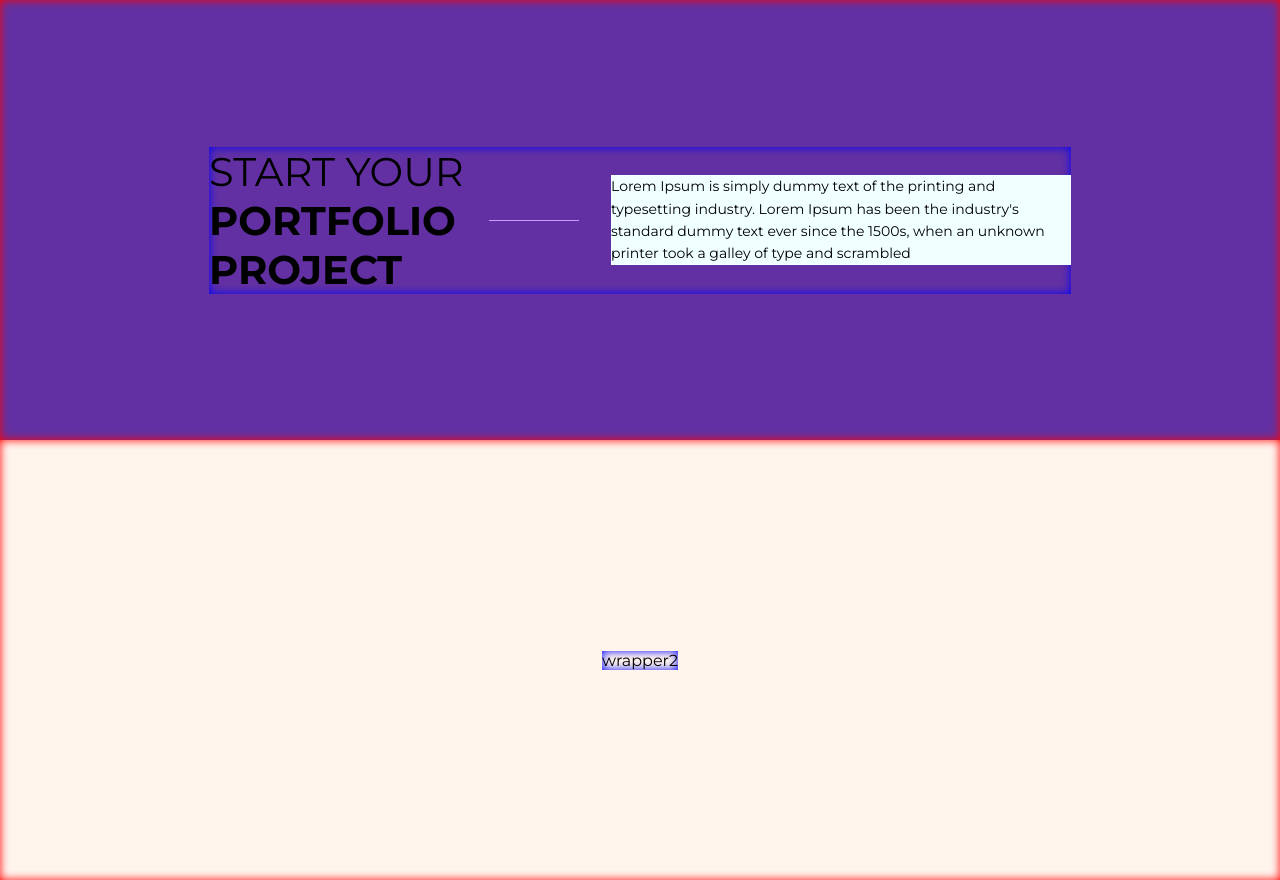
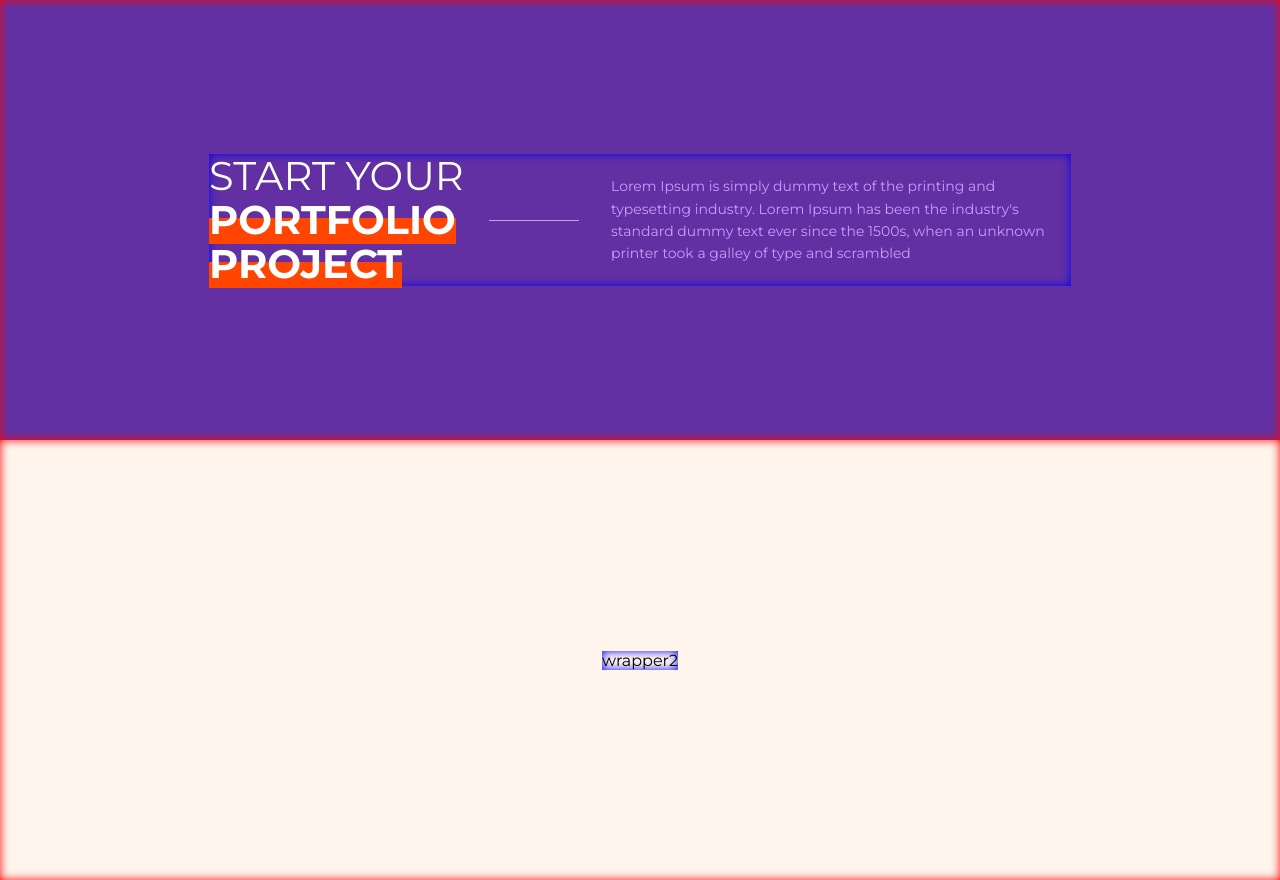
Before and after one commit to GeonWoo-LPS/zigzag, a plain HTML site: page index.html in a window 1280 px wide. Drawn offline with Linux system fonts and the light colour scheme.

Commit message:
top header 완성

```diff
--- a/index.html
+++ b/index.html
@@ -14,7 +14,11 @@
             <div class="wrapper">
                 <div class="contents">
                     <header class="contents_header">
-                        <h1>START YOUR <strong>PORTFOLIO PROJECT</strong></h1>
+                        <h1>
+                            START YOUR
+                            <strong>PORTFOLIO</strong>
+                            <strong>PROJECT</strong>
+                        </h1>
                         <div>
                             <p>
                                 Lorem Ipsum is simply dummy text of the printing
--- a/style.css
+++ b/style.css
@@ -44,7 +44,26 @@ h1 {
 
 .contents_header h1 {
     font-size: 40px;
+    line-height: 1.1em;
     width: 258px;
+    color: white;
+}
+
+.contents_header h1 strong {
+    position: relative;
+    z-index: 0;
+}
+
+.contents_header h1 strong::after {
+    content: '';
+    background-color: #FF4500;
+    display: block;
+    width: 100%;
+    height: 26px;
+    position: absolute;
+    bottom: 0;
+    left: 0;
+    z-index: -1;
 }
 
 .contents_header div::before {
@@ -64,7 +83,7 @@ h1 {
 
 .contents_header p {
     width: 460px;
+    color: #C89DFF;
     font-size: 14px;
     line-height: 1.6em;
-    background-color: azure;
 }
```
